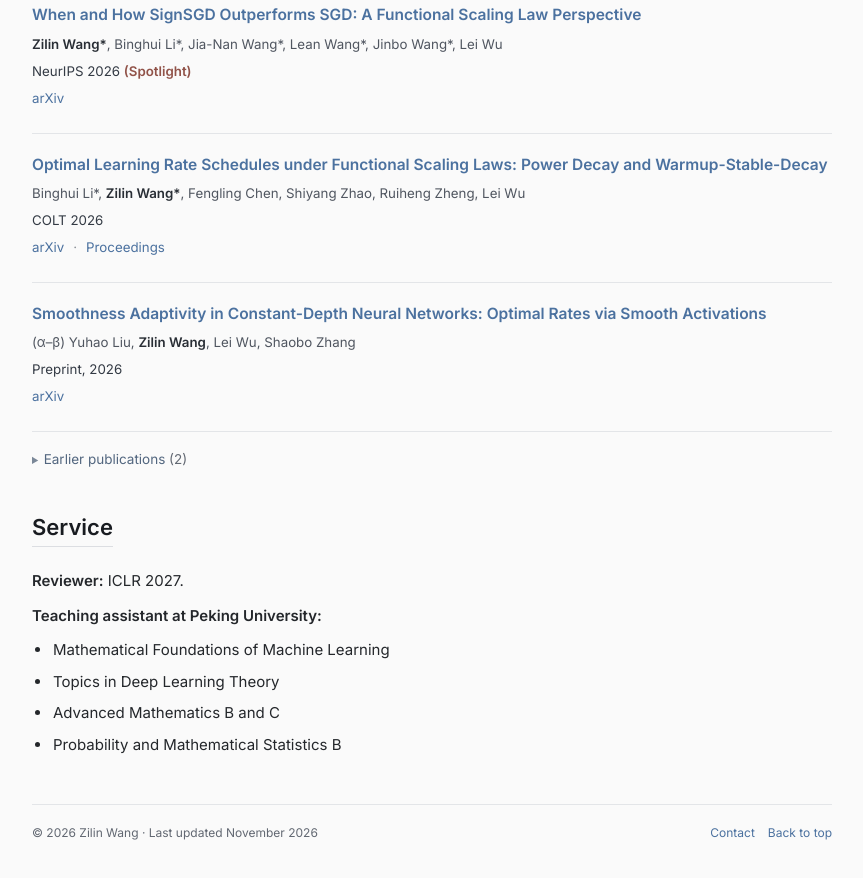
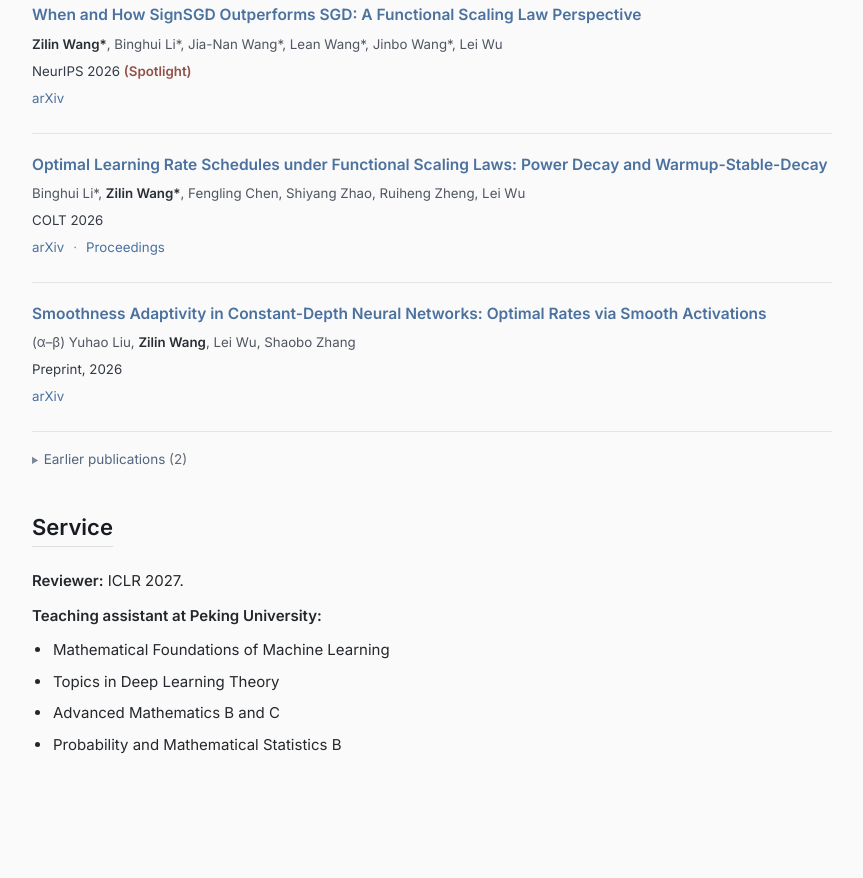
Before and after one commit to ZillionWong/ZillionWong.github.io, a plain HTML site: page index.html in a window 1280 px wide. Shown: the part 633-1511 px from the top of the page, without its empty margins (208-1071 px from the left). After the commit the page ends 1463 px from the top, so only its background shows below. Drawn offline with Linux system fonts and the light colour scheme.

Commit message:
Remove homepage footer before publication

```diff
--- a/index.html
+++ b/index.html
@@ -110,10 +110,6 @@
         </ul>
       </section>
 
-      <footer class="site-footer">
-        <p>© 2026 Zilin Wang · Last updated November 2026</p>
-        <nav class="footer-links" aria-label="Footer"><a href="mailto:wangzilin@stu.pku.edu.cn">Contact</a><a href="#top">Back to top</a></nav>
-      </footer>
     </main>
   </body>
 </html>
```
